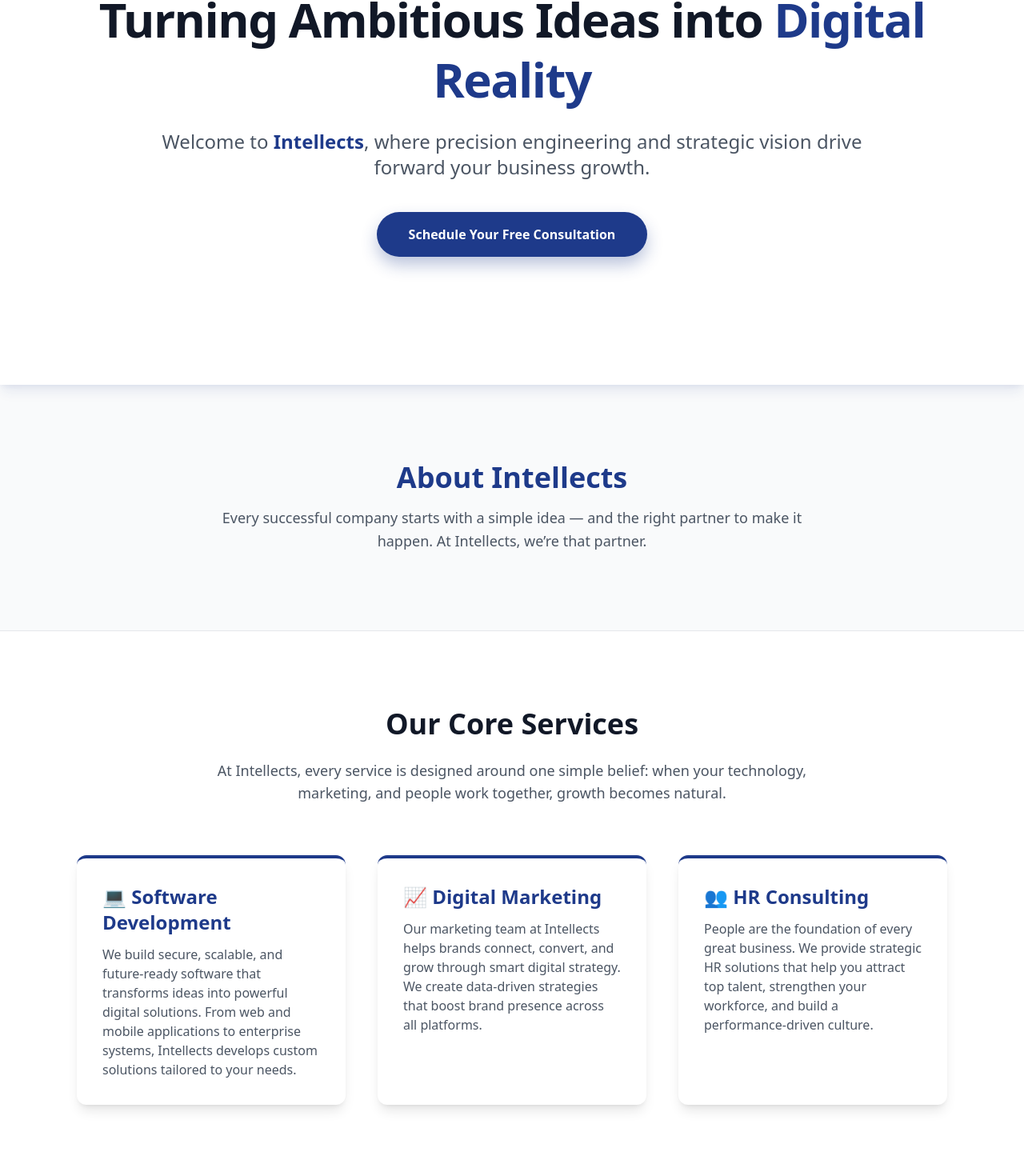
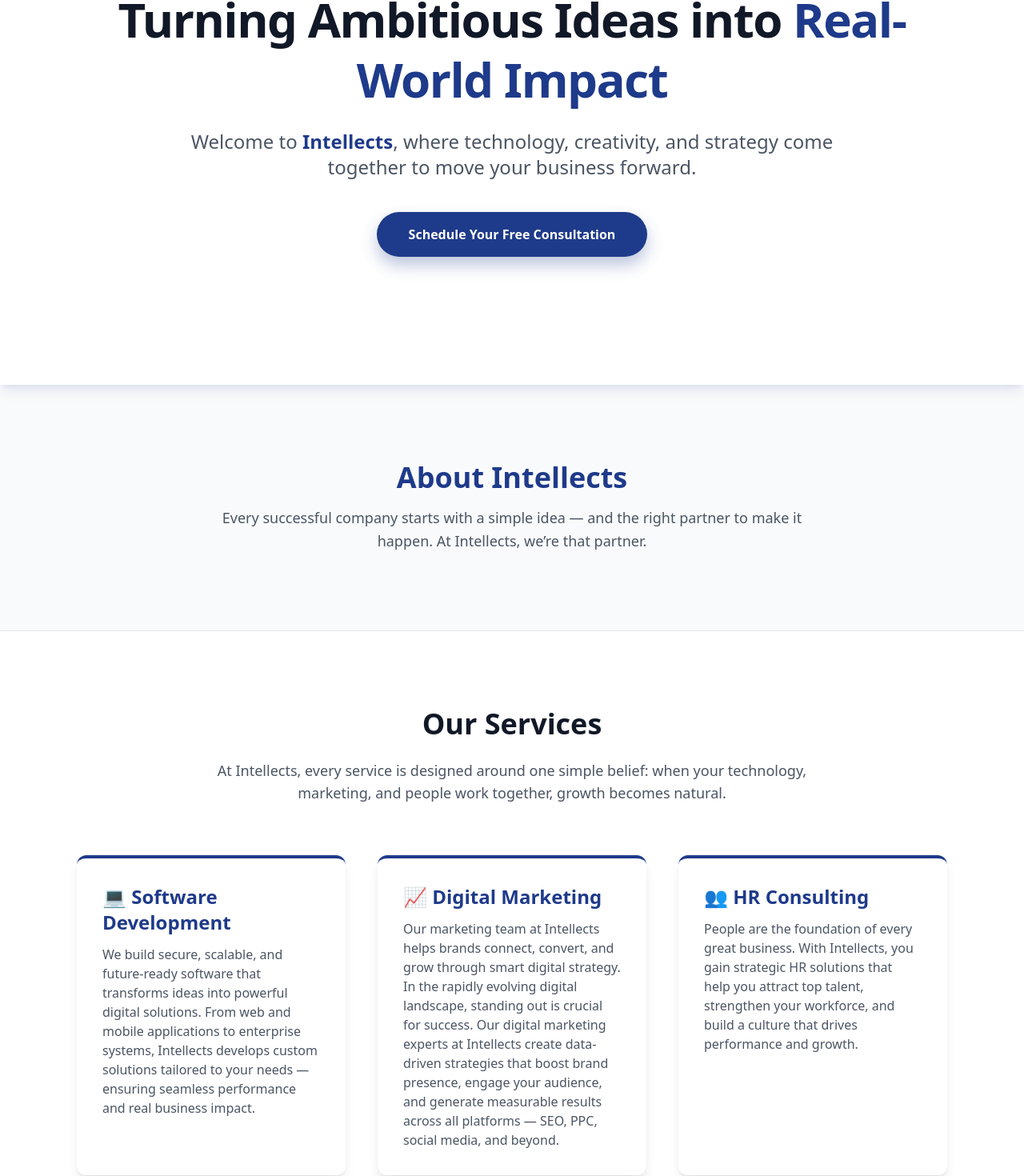
Before and after one commit to primesourcellp/Intellects, a React (Vite) app: page / in a window 1280 px wide. Shown: the part 254-1724 px from the top of the page at 80% size. Built offline with nearby package versions, Linux system fonts and the light colour scheme.

Commit message:
Update Home.jsx

```diff
--- a/src/Components/Home.jsx
+++ b/src/Components/Home.jsx
@@ -1,23 +1,20 @@
-import React from "react";
+import React, { useState } from "react";
 import { motion } from "framer-motion";
 import { Link } from "react-router-dom";
 
 export default function Home() {
   // Define Custom Colors for Navy Blue & White Theme
-  // Tailwind equivalent of Navy Blue
   const COLOR_NAVY = 'rgb(30 58 138)'; // Tailwind: indigo-800
-  const COLOR_ACCENT = 'rgb(59 130 246)'; // Tailwind: blue-500 (Brighter Blue for accent/hover)
-  const COLOR_BACKGROUND_LIGHT = '#FFFFFF'; // Pure White
-  const COLOR_BACKGROUND_SECTION = 'rgb(249 250 251)'; // Light Gray (Tailwind: gray-50)
-  const COLOR_TEXT_DARK = 'rgb(17 24 39)'; // Very Dark Gray (Tailwind: gray-900)
-  const COLOR_TEXT_MUTED = 'rgb(75 85 99)'; // Muted Gray for body text (Tailwind: gray-600)
+  const COLOR_ACCENT = 'rgb(59 130 246)'; // Tailwind: blue-500
+  const COLOR_BACKGROUND_LIGHT = '#FFFFFF'; // White
+  const COLOR_BACKGROUND_SECTION = 'rgb(249 250 251)'; // Light gray
+  const COLOR_TEXT_DARK = 'rgb(17 24 39)'; // Dark text
+  const COLOR_TEXT_MUTED = 'rgb(75 85 99)'; // Muted gray
 
-  // Shadow style using the new Navy Blue for a subtle, professional shadow
   const navyShadow = `0 10px 15px -3px rgba(30, 58, 138, 0.1), 0 4px 6px -2px rgba(30, 58, 138, 0.05)`;
   const buttonShadow = `0 10px 20px rgba(30, 58, 138, 0.3)`;
   const cardGlow = `0 8px 20px rgba(30, 58, 138, 0.2)`;
 
-  // Animation Variants (Kept the same)
   const fadeInUp = {
     hidden: { opacity: 0, y: 30 },
     show: { opacity: 1, y: 0, transition: { duration: 0.7, ease: "easeOut" } },
@@ -30,12 +27,7 @@
 
   const container = {
     hidden: { opacity: 0 },
-    show: {
-      opacity: 1,
-      transition: {
-        staggerChildren: 0.15,
-      },
-    },
+    show: { opacity: 1, transition: { staggerChildren: 0.15 } },
   };
 
   const scaleIn = {
@@ -43,55 +35,31 @@
     show: { opacity: 1, scale: 1, transition: { duration: 1.0, ease: "easeOut" } },
   };
 
+  // FAQ toggle state
+  const [openIndex, setOpenIndex] = useState(null);
+  const toggleFAQ = (index) => setOpenIndex(openIndex === index ? null : index);
+
   return (
-    // Main container is pure white background, with dark text
     <div className="overflow-x-hidden" style={{ backgroundColor: COLOR_BACKGROUND_LIGHT, color: COLOR_TEXT_DARK }}>
-
       {/* ========================================
         HERO SECTION
-        ========================================
-      */}
+      ======================================== */}
       <section
         className="relative py-40 px-6 md:px-12 lg:px-24 text-center shadow-lg"
-        style={{
-          backgroundColor: COLOR_BACKGROUND_LIGHT,
-          boxShadow: navyShadow // Professional navy shadow
-        }}
+        style={{ backgroundColor: COLOR_BACKGROUND_LIGHT, boxShadow: navyShadow }}
       >
-        <motion.h1
-          initial="hidden"
-          animate="show"
-          variants={fadeInUp}
-          className="text-5xl md:text-6xl font-extrabold mb-6 leading-tight tracking-tight"
-        >
-          Turning Ambitious Ideas into <span style={{ color: COLOR_NAVY }}>Digital Reality</span>
+        <motion.h1 initial="hidden" animate="show" variants={fadeInUp} className="text-5xl md:text-6xl font-extrabold mb-6 leading-tight tracking-tight">
+          Turning Ambitious Ideas into <span style={{ color: COLOR_NAVY }}>Real-World Impact </span>
         </motion.h1>
-        <motion.p
-          initial="hidden"
-          animate="show"
-          variants={fadeIn}
-          className="text-xl md:text-2xl mb-10 max-w-4xl mx-auto font-light"
-          style={{ color: COLOR_TEXT_MUTED }}
-        >
-          Welcome to <span className="font-semibold" style={{ color: COLOR_NAVY }}>Intellects</span>, where
-          precision engineering and strategic vision drive forward your
-          business growth.
+        <motion.p initial="hidden" animate="show" variants={fadeIn} className="text-xl md:text-2xl mb-10 max-w-4xl mx-auto font-light" style={{ color: COLOR_TEXT_MUTED }}>
+          Welcome to <span className="font-semibold" style={{ color: COLOR_NAVY }}>Intellects</span>, where technology, creativity, and strategy come together to move
+          your business forward.
         </motion.p>
-        <motion.div
-          initial="hidden"
-          animate="show"
-          variants={fadeInUp}
-          className="flex justify-center"
-        >
+        <motion.div initial="hidden" animate="show" variants={fadeInUp} className="flex justify-center">
           <Link
             to="/contact"
-            // CTA button with Navy Blue background and White text
             className="font-bold px-10 py-4 rounded-full shadow-xl transition transform hover:scale-105 hover:opacity-90"
-            style={{
-              backgroundColor: COLOR_NAVY,
-              color: COLOR_BACKGROUND_LIGHT, // White text on navy
-              boxShadow: buttonShadow // Navy button shadow
-            }}
+            style={{ backgroundColor: COLOR_NAVY, color: COLOR_BACKGROUND_LIGHT, boxShadow: buttonShadow }}
           >
             Schedule Your Free Consultation
           </Link>
@@ -100,14 +68,12 @@
 
       {/* ========================================
         ABOUT SECTION
-        ========================================
-      */}
+      ======================================== */}
       <motion.section
         initial="hidden"
         whileInView="show"
         viewport={{ once: true, amount: 0.5 }}
         variants={scaleIn}
-        // Light gray background with a clean border
         className="py-24 px-6 md:px-12 lg:px-24 text-center border-b"
         style={{ backgroundColor: COLOR_BACKGROUND_SECTION, borderColor: '#e5e7eb' }}
       >
@@ -120,60 +86,32 @@
 
       {/* ========================================
         SERVICES SECTION
-        ========================================
-      */}
+      ======================================== */}
       <section className="py-24 px-6 md:px-12 lg:px-24" style={{ backgroundColor: COLOR_BACKGROUND_LIGHT }}>
-        <motion.h2
-          initial="hidden"
-          whileInView="show"
-          viewport={{ once: true }}
-          variants={fadeInUp}
-          className="text-4xl font-bold text-center mb-6"
-        >
-          Our Core Services
+        <motion.h2 initial="hidden" whileInView="show" viewport={{ once: true }} variants={fadeInUp} className="text-4xl font-bold text-center mb-6">
+          Our Services
         </motion.h2>
+        <motion.p initial="hidden" whileInView="show" viewport={{ once: true }} variants={fadeIn} className="text-center max-w-3xl mx-auto mb-16 text-lg" style={{ color: COLOR_TEXT_MUTED }}>
+          At Intellects, every service is designed around one simple belief:
+          when your technology, marketing, and people work together, growth becomes natural.
+        </motion.p>
+        <motion.div variants={container} initial="hidden" whileInView="show" viewport={{ once: true, amount: 0.3 }} className="grid md:grid-cols-3 gap-10">
+          {[
+            {
+              title: '💻 Software Development',
+              desc: 'We build secure, scalable, and future-ready software that transforms ideas into powerful digital solutions. From web and mobile applications to enterprise systems, Intellects develops custom solutions tailored to your needs — ensuring seamless performance and real business impact.  '
+            },
+            { title: '📈 Digital Marketing',
+               desc: 'Our marketing team at Intellects helps brands connect, convert, and grow through smart digital strategy. In the rapidly evolving digital landscape, standing out is crucial for success. Our digital marketing experts at Intellects create data-driven strategies that boost brand presence, engage your audience, and generate measurable results across all platforms — SEO, PPC, social media, and beyond.  ' },
+            { title: '👥 HR Consulting',
+              desc: 'People are the foundation of every great business. With Intellects, you gain strategic HR solutions that help you attract top talent, strengthen your workforce, and build a culture that drives performance and growth.'
 
-        <motion.p
-          initial="hidden"
-          whileInView="show"
-          viewport={{ once: true }}
-          variants={fadeIn}
-          className="text-center max-w-3xl mx-auto mb-16 text-lg"
-          style={{ color: COLOR_TEXT_MUTED }}
-        >
-          At Intellects, every service is designed around one simple belief:
-          when your technology, marketing, and people work together, growth
-          becomes natural.
-        </motion.p>
-
-        <motion.div
-          variants={container}
-          initial="hidden"
-          whileInView="show"
-          viewport={{ once: true, amount: 0.3 }}
-          className="grid md:grid-cols-3 gap-10"
-        >
-          {/* Service Cards using pure white background with navy accent border */}
-          {[
-            { title: '💻 Software Development', desc: 'We build secure, scalable, and future-ready software that transforms ideas into powerful digital solutions. From web and mobile applications to enterprise systems, Intellects develops custom solutions tailored to your needs.' },
-            { title: '📈 Digital Marketing', desc: 'Our marketing team at Intellects helps brands connect, convert, and grow through smart digital strategy. We create data-driven strategies that boost brand presence across all platforms.' },
-            { title: '👥 HR Consulting', desc: 'People are the foundation of every great business. We provide strategic HR solutions that help you attract top talent, strengthen your workforce, and build a performance-driven culture.' }
-          ].map((service, i) => (
-            <motion.div
-              key={i}
-              variants={fadeInUp}
-              // Hover effect with a subtle lift and navy glow
-              whileHover={{ y: -5, boxShadow: cardGlow }}
-              className="p-8 rounded-xl shadow-lg border-t-4 transition cursor-pointer"
-              // White card background with a Navy Blue top border
-              style={{ backgroundColor: COLOR_BACKGROUND_LIGHT, borderColor: COLOR_NAVY }}
-            >
-              <h3 className="text-2xl font-semibold mb-3" style={{ color: COLOR_NAVY }}>
-                {service.title}
-              </h3>
-              <p style={{ color: COLOR_TEXT_MUTED }}>
-                {service.desc}
-              </p>
+            }
+            ].map((service, i) => (
+            <motion.div key={i} variants={fadeInUp} whileHover={{ y: -5, boxShadow: cardGlow }} className="p-8 rounded-xl shadow-lg border-t-4 transition cursor-pointer"
+              style={{ backgroundColor: COLOR_BACKGROUND_LIGHT, borderColor: COLOR_NAVY }}>
+              <h3 className="text-2xl font-semibold mb-3" style={{ color: COLOR_NAVY }}>{service.title}</h3>
+              <p style={{ color: COLOR_TEXT_MUTED }}>{service.desc}</p>
             </motion.div>
           ))}
         </motion.div>
@@ -181,30 +119,12 @@
 
       {/* ========================================
         WHY CHOOSE SECTION
-        ========================================
-      */}
-      <section
-        className="py-24 px-6 md:px-12 lg:px-24 border-t"
-        style={{ backgroundColor: COLOR_BACKGROUND_SECTION, borderColor: '#e5e7eb' }}
-      >
-        <motion.h2
-          initial="hidden"
-          whileInView="show"
-          viewport={{ once: true }}
-          variants={fadeInUp}
-          className="text-4xl font-bold text-center mb-12"
-          style={{ color: COLOR_NAVY }}
-        >
+      ======================================== */}
+      <section className="py-24 px-6 md:px-12 lg:px-24 border-t" style={{ backgroundColor: COLOR_BACKGROUND_SECTION, borderColor: '#e5e7eb' }}>
+        <motion.h2 initial="hidden" whileInView="show" viewport={{ once: true }} variants={fadeInUp} className="text-4xl font-bold text-center mb-12" style={{ color: COLOR_NAVY }}>
           Why Choose Intellects
         </motion.h2>
-
-        <motion.ul
-          initial="hidden"
-          whileInView="show"
-          viewport={{ once: true, amount: 0.5 }}
-          variants={container}
-          className="max-w-4xl mx-auto space-y-5"
-        >
+        <motion.ul initial="hidden" whileInView="show" viewport={{ once: true, amount: 0.5 }} variants={container} className="max-w-4xl mx-auto space-y-5">
           {[
             "All-in-One Expertise — Technology, marketing, and HR under one roof.",
             "Tailored Solutions — Every plan starts with your unique challenges.",
@@ -216,16 +136,14 @@
             <motion.li
               key={i}
               variants={fadeIn}
-              // Hover color changes to the brighter blue accent
               whileHover={{ x: 15, color: COLOR_ACCENT }}
               className="flex items-start gap-3 p-4 rounded-lg transition-colors cursor-pointer border-l-4 shadow-sm"
               style={{
                 backgroundColor: COLOR_BACKGROUND_LIGHT,
                 borderColor: COLOR_BACKGROUND_SECTION,
-                borderLeftColor: COLOR_TEXT_MUTED, // Default muted left border
+                borderLeftColor: COLOR_TEXT_MUTED,
                 color: COLOR_TEXT_MUTED
               }}
-              // Custom hover for the left border color
               onMouseEnter={e => e.currentTarget.style.borderLeftColor = COLOR_NAVY}
               onMouseLeave={e => e.currentTarget.style.borderLeftColor = COLOR_TEXT_MUTED}
             >
@@ -237,8 +155,7 @@
 
       {/* ========================================
         CAREERS SECTION
-        ========================================
-      */}
+      ======================================== */}
       <motion.section
         initial="hidden"
         whileInView="show"
@@ -254,14 +171,12 @@
         </p>
         <Link
           to="/career"
-          // Secondary CTA with Navy border and text
           className="inline-block border-2 font-bold px-8 py-3 rounded-full shadow-md transition transform hover:scale-105"
           style={{
             borderColor: COLOR_NAVY,
             color: COLOR_NAVY,
             boxShadow: `0 0 10px rgba(30, 58, 138, 0.2)`,
           }}
-          // Hover to fill the button with Navy
           onMouseEnter={e => { e.currentTarget.style.backgroundColor = COLOR_NAVY; e.currentTarget.style.color = COLOR_BACKGROUND_LIGHT; }}
           onMouseLeave={e => { e.currentTarget.style.backgroundColor = 'transparent'; e.currentTarget.style.color = COLOR_NAVY; }}
         >
@@ -271,8 +186,7 @@
 
       {/* ========================================
         VISION SECTION
-        ========================================
-      */}
+      ======================================== */}
       <motion.section
         initial="hidden"
         whileInView="show"
@@ -292,9 +206,8 @@
       </motion.section>
 
       {/* ========================================
-        FAQ SECTION
-        ========================================
-      */}
+        FAQ SECTION (+ / - toggle)
+      ======================================== */}
       <section className="py-24 px-6 md:px-12 lg:px-24" style={{ backgroundColor: COLOR_BACKGROUND_LIGHT }}>
         <motion.h2
           initial="hidden"
@@ -324,18 +237,35 @@
             <motion.div
               key={i}
               variants={fadeInUp}
-              // Subtle hover shadow using the Navy color
               whileHover={{ scale: 1.01, boxShadow: `0 8px 20px ${COLOR_NAVY}25` }}
               className="p-6 rounded-lg shadow-md border-l-4 cursor-pointer"
-              style={{
-                backgroundColor: COLOR_BACKGROUND_SECTION, // Light gray for the FAQ cards
-                borderColor: COLOR_ACCENT, // Brighter Blue Accent for the border
-              }}
+              style={{ backgroundColor: COLOR_BACKGROUND_SECTION, borderColor: COLOR_ACCENT }}
+              onClick={() => toggleFAQ(i)}
             >
-              <h3 className="font-semibold text-xl mb-2" style={{ color: COLOR_NAVY }}>
-                {item.q}
-              </h3>
-              <p style={{ color: COLOR_TEXT_MUTED }}>{item.a}</p>
+              <div className="flex justify-between items-center">
+                <h3 className="font-semibold text-xl" style={{ color: COLOR_NAVY }}>{item.q}</h3>
+                <motion.span
+                  initial={false}
+                  animate={{ rotate: openIndex === i ? 45 : 0 }}
+                  transition={{ duration: 0.3 }}
+                  className="text-3xl font-bold select-none"
+                  style={{ color: COLOR_NAVY }}
+                >
+                  {openIndex === i ? "−" : "+"}
+                </motion.span>
+              </div>
+
+              <motion.div
+                initial={false}
+                animate={{
+                  height: openIndex === i ? "auto" : 0,
+                  opacity: openIndex === i ? 1 : 0,
+                }}
+                transition={{ duration: 0.4, ease: "easeInOut" }}
+                className="overflow-hidden mt-3"
+              >
+                <p style={{ color: COLOR_TEXT_MUTED }}>{item.a}</p>
+              </motion.div>
             </motion.div>
           ))}
         </motion.div>
@@ -343,16 +273,13 @@
 
       {/* ========================================
         QUOTE SECTION
-        ========================================
-      */}
+      ======================================== */}
       <motion.section
         initial="hidden"
         whileInView="show"
         viewport={{ once: true, amount: 0.8 }}
         variants={fadeIn}
-        // Updated gradient to reflect a transition from Navy to a darker Navy/gray
         className="text-white text-center pt-16 pb-8 px-6 shadow-inner"
-
       >
         <p className="text-2xl md:text-3xl italic max-w-4xl mx-auto font-serif" style={{ color: COLOR_ACCENT }}>
           “Intellects turns technology into possibility — and possibility into progress.”
```
